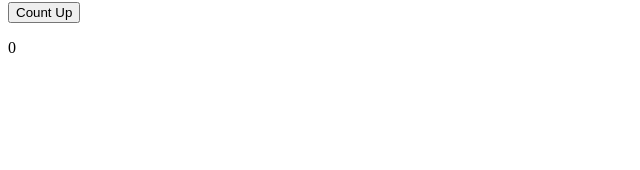
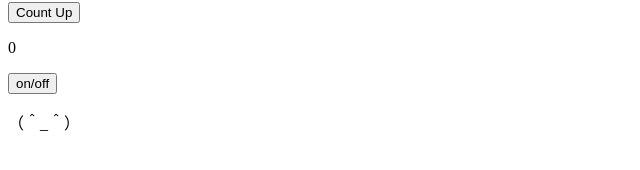
Before and after one commit to koyamal/learn-react-02-01, a React (Create React App) app: page / in a window 1280 px wide. Shown: the part 156-326 px from the top of the page, without its empty margins (0-640 px from the left). Built offline with nearby package versions, Linux system fonts and the light colour scheme.

Commit message:
Add ShowFace

```diff
--- a/src/App.jsx
+++ b/src/App.jsx
@@ -3,10 +3,14 @@ import React, { useState } from "react";
 import ColorfulMessage from "./components/ColorfulMessage";
 
 const App = () => {
+  const [num, setNum] = useState(0);
+  const [faceShowFlag, setFaceShowFlag] = useState(true);
   const onClickCountUp = () => {
     setNum(num + 1);
   };
-  const [num, setNum] = useState(0);
+  const onClickShowFace = () => {
+    setFaceShowFlag(!faceShowFlag);
+  };
   return (
     <>
       <h1 style={{ color: "red" }}>Hello!!!</h1>
@@ -14,6 +18,8 @@ const App = () => {
       <ColorfulMessage color="pink">I'm fine!</ColorfulMessage>
       <button onClick={onClickCountUp}>Count Up</button>
       <p>{num}</p>
+      <button onClick={onClickShowFace}>on/off</button>
+      {faceShowFlag && <p>（＾_＾）</p>}
     </>
   );
 };
```
